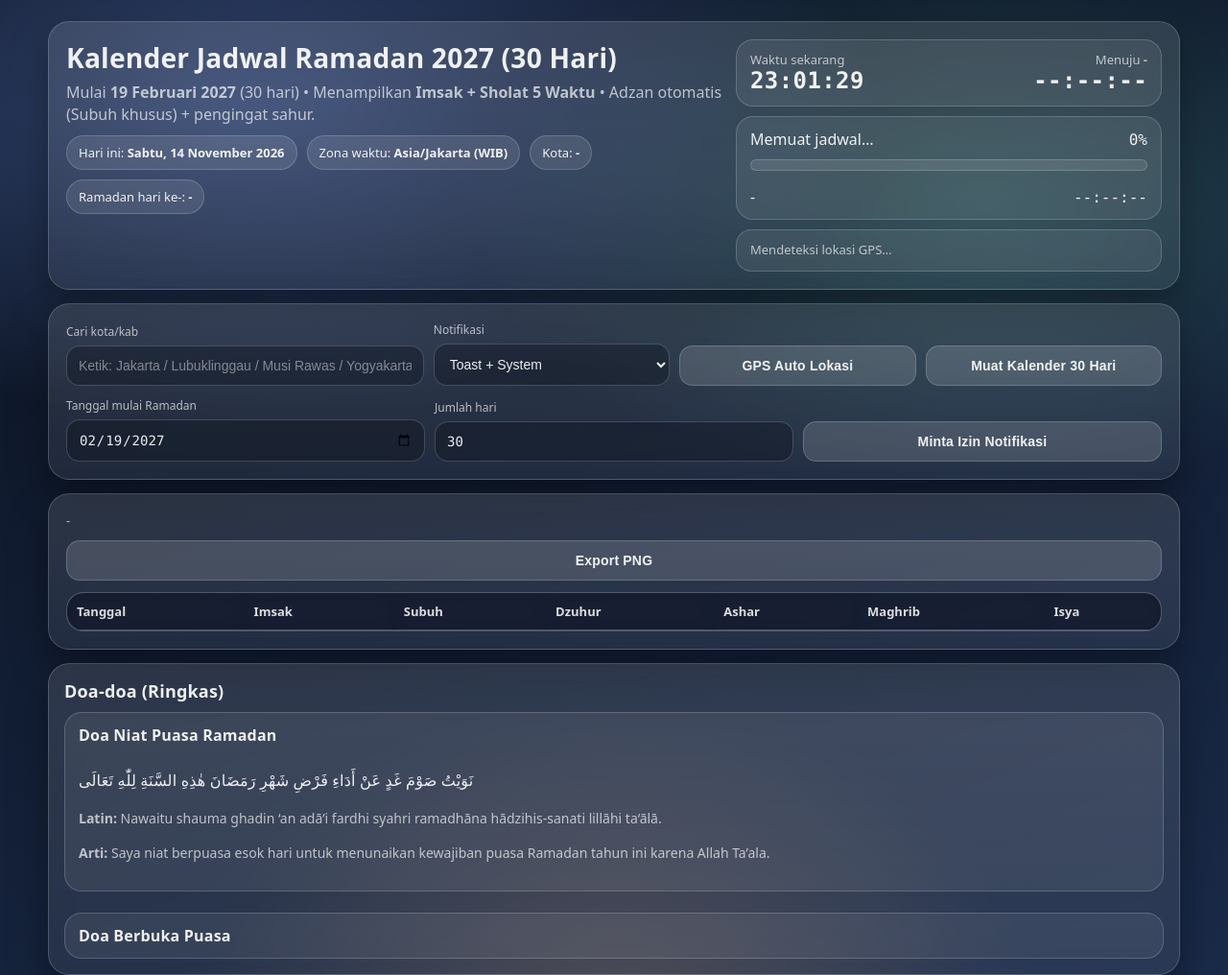
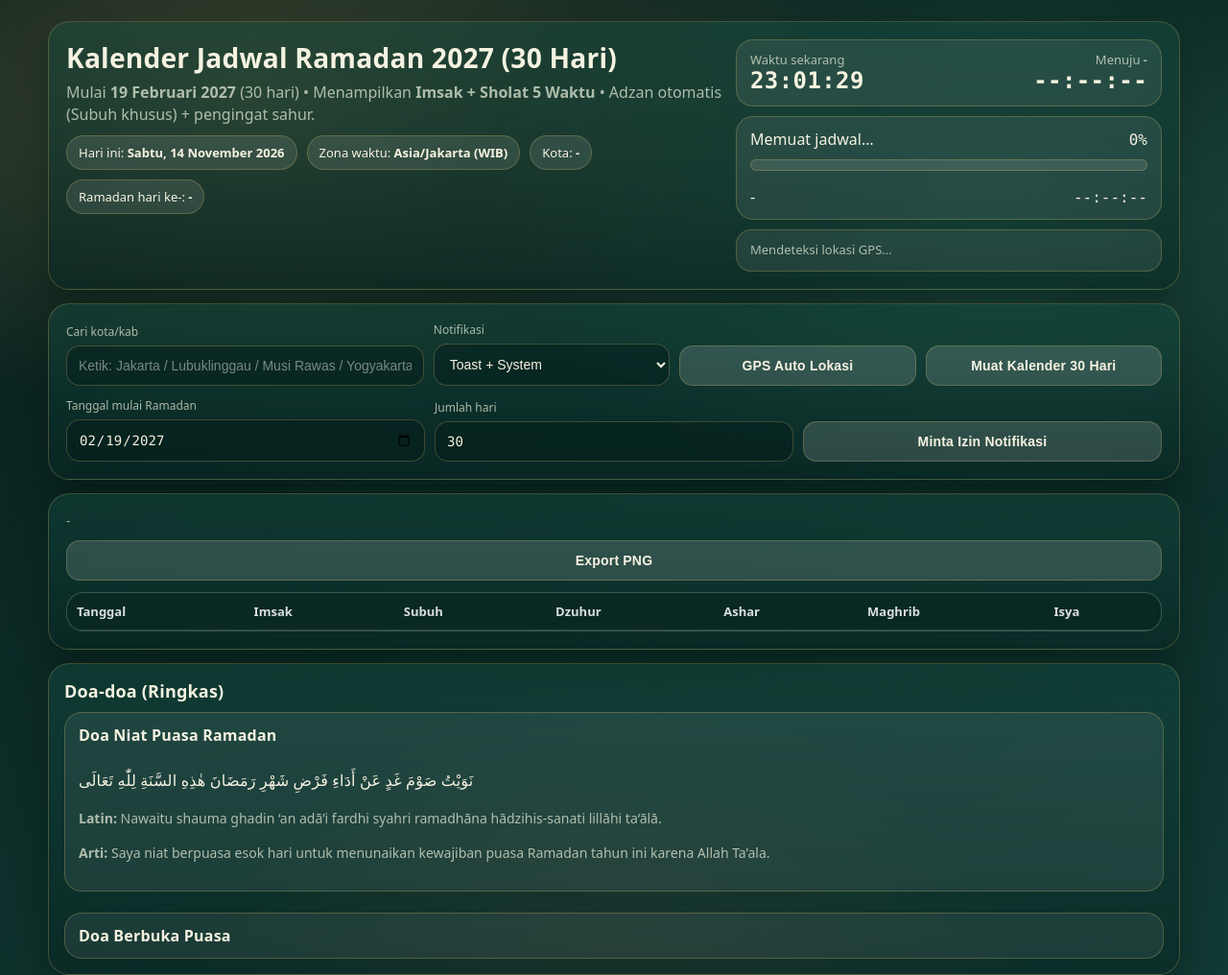
Before and after one commit to davidagusk/ramadhan, a plain HTML site: page index.html in a window 1280 px wide. Shown: the top 1016 px of the page at 96% size. Drawn offline with nearby package versions, Linux system fonts and the light colour scheme.

Commit message:
New Color
Update

```diff
--- a/style.css
+++ b/style.css
@@ -1,15 +1,17 @@
 :root{
-  --bg1:#0b1220;
-  --bg2:#1a2b4a;
-  --card: rgba(255,255,255,.12);
-  --card2: rgba(255,255,255,.07);
-  --stroke: rgba(255,255,255,.18);
-  --text: rgba(255,255,255,.92);
-  --muted: rgba(255,255,255,.68);
-  --good: rgba(112, 255, 195, .92);
-  --warn: rgba(255, 210, 110, .92);
-  --bad: rgba(255, 120, 120, .92);
-  --shadow: 0 18px 40px rgba(0,0,0,.35);
+  --bg1:#071c1a;
+  --bg2:#123b35;
+  --card: rgba(21, 81, 69, .42);
+  --card2: rgba(8, 38, 34, .58);
+  --stroke: rgba(242, 205, 112, .24);
+  --text: rgba(255,250,232,.96);
+  --muted: rgba(232,239,218,.72);
+  --good: rgba(117, 224, 174, .96);
+  --warn: rgba(242, 205, 112, .96);
+  --bad: rgba(255, 137, 119, .96);
+  --gold: #f2cd70;
+  --teal: #75e0ae;
+  --shadow: 0 18px 40px rgba(1, 18, 15, .42);
   --radius: 22px;
   --radius2: 16px;
 }
@@ -22,9 +24,9 @@ body{
   color: var(--text);
   min-height:100vh;
   background:
-    radial-gradient(1200px 600px at 20% 10%, rgba(120,160,255,.35), transparent 55%),
-    radial-gradient(900px 500px at 80% 20%, rgba(120,255,210,.18), transparent 60%),
-    radial-gradient(800px 600px at 50% 100%, rgba(255,180,120,.18), transparent 55%),
+    radial-gradient(1200px 600px at 20% 10%, rgba(242,205,112,.22), transparent 55%),
+    radial-gradient(900px 500px at 80% 20%, rgba(117,224,174,.20), transparent 60%),
+    radial-gradient(800px 600px at 50% 100%, rgba(190,116,72,.18), transparent 55%),
     linear-gradient(160deg, var(--bg1), var(--bg2));
   padding: 22px 14px 44px;
 }
@@ -155,7 +157,7 @@ h1{
   height: 100%;
   width: 0%;
   border-radius: 999px;
-  background: rgba(120,255,210,.65);
+  background: linear-gradient(90deg, var(--teal), var(--gold));
   transition: width .5s ease;
 }
 
@@ -199,7 +201,7 @@ input, select, button{
   padding: 12px 12px;
   border-radius: 14px;
   border: 1px solid var(--stroke);
-  background: rgba(10,15,25,.35);
+  background: rgba(4, 28, 25, .48);
   color: var(--text);
   outline: none;
   font-size: 14px;
@@ -350,8 +352,8 @@ input::placeholder{ color: rgba(255,255,255,.45); }
 }
 
 .today{
-  outline: 2px solid rgba(112,255,195,.35);
-  box-shadow: 0 0 0 6px rgba(112,255,195,.08);
+  outline: 2px solid rgba(117,224,174,.55);
+  box-shadow: 0 0 0 6px rgba(117,224,174,.10);
 }
 
 .nowline{
@@ -386,7 +388,7 @@ thead th{
   position: sticky;
   top: 0;
   z-index: 1;
-  background: rgba(15, 22, 40, .85);
+  background: rgba(8, 40, 34, .92);
   backdrop-filter: blur(10px);
   -webkit-backdrop-filter: blur(10px);
   border-bottom: 1px solid rgba(255,255,255,.12);
@@ -418,7 +420,7 @@ tbody tr:hover{ background: rgba(255,255,255,.06); }
   width: min(420px, calc(100vw - 24px));
   border-radius: 18px;
   border: 1px solid rgba(255,255,255,.18);
-  background: rgba(20, 28, 52, .75);
+  background: rgba(8, 40, 34, .88);
   backdrop-filter: blur(14px);
   -webkit-backdrop-filter: blur(14px);
   box-shadow: 0 22px 50px rgba(0,0,0,.45);
```
